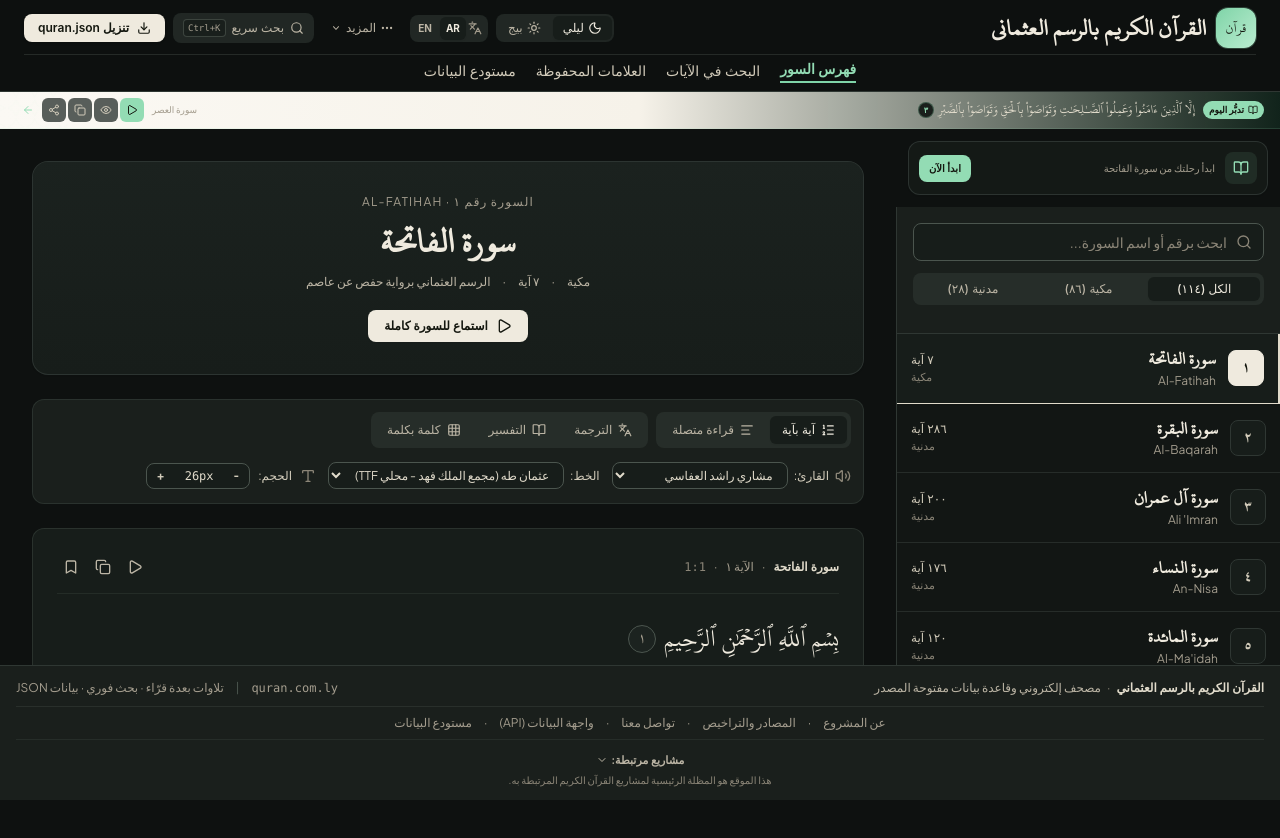
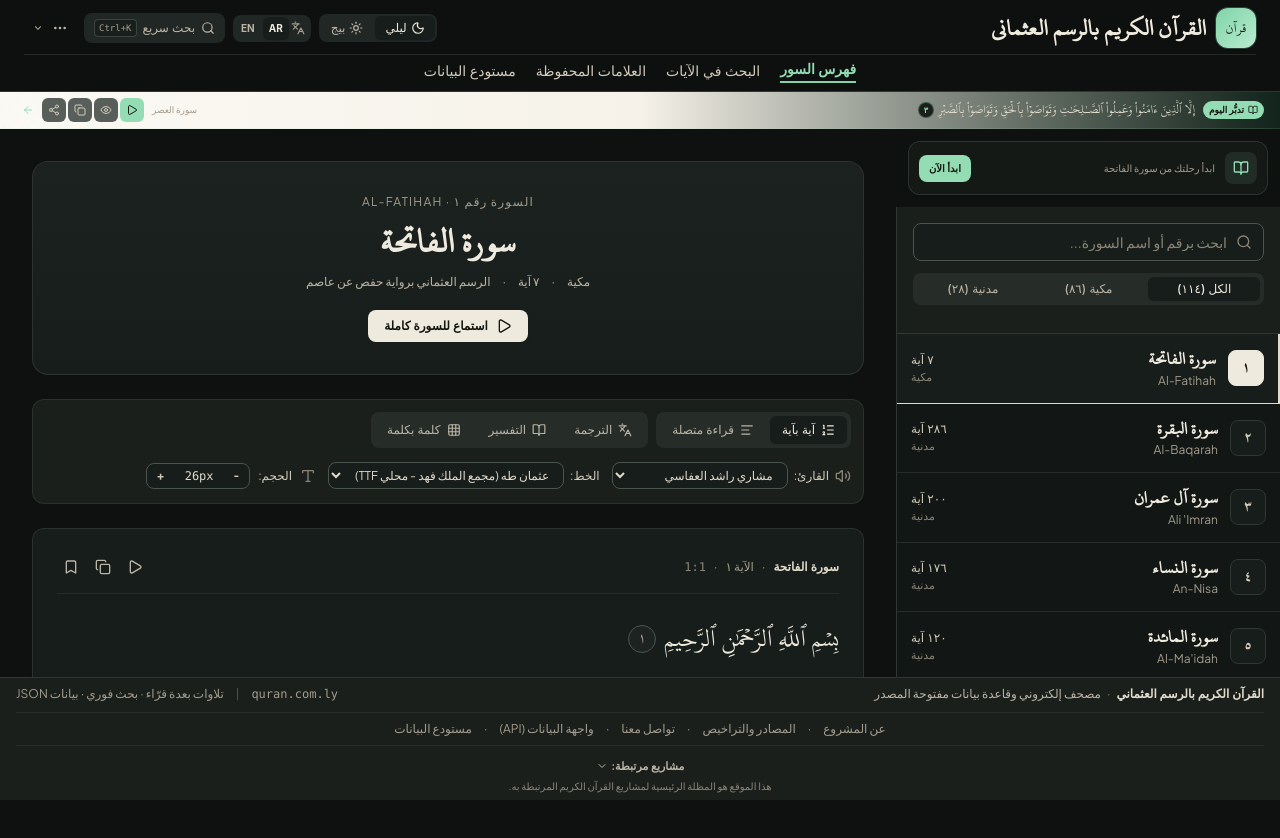
Before and after one commit to Gamingmonster2/quran.com.ly, a React (Vite) app: page / in a window 1280 px wide. Shown: the top 838 px of the page. Built offline with nearby package versions, Linux system fonts and the light colour scheme; a web font is replaced by a local one.

Commit message:
UX: hide footer in reading mode, replace More menu + download button with a single left options (ellipsis) menu containing data, pages and related sites

```diff
--- a/src/App.tsx
+++ b/src/App.tsx
@@ -821,6 +821,7 @@ export default function App() {
             navigate(withLang(route, lang));
           }}
           onNavigatePage={(page) => navigate({ name: page })}
+          relatedSites={PROJECT_SITES}
         />
 
         {/* شريط «تدبّر اليوم» الرفيع — أعلى فهرس السور (فقط في الصفحة الرئيسية) */}
@@ -995,8 +996,14 @@ export default function App() {
         )}
       </main>
 
-      {/* Footer: اسم النطاق والوصف وروابط الصفحات التعريفية */}
-      <footer className="shrink-0 border-t border-stone-200 bg-[#FAF7F0] px-3 py-2 sm:px-4 sm:py-3 font-sans">
+      {/* Footer: يظهر في الرئيسية/الصفحات التعريفية فقط — يُخفى تمامًا في وضع القراءة */}
+      <footer
+        className={`${
+          route.name === 'surah' && !(selectedSurahId === 1 && !route.ayahId)
+            ? 'hidden'
+            : 'shrink-0'
+        } border-t border-stone-200 bg-[#FAF7F0] px-3 py-1 sm:px-4 sm:py-1.5 font-sans`}
+      >
         <div className="hidden sm:flex max-w-7xl mx-auto flex-col sm:flex-row items-center justify-between gap-2 text-center sm:text-right">
           <div className="text-xs text-stone-600 leading-relaxed">
             <span className="font-bold text-stone-800">{t('app.title')}</span>
--- a/src/components/Header.tsx
+++ b/src/components/Header.tsx
@@ -25,8 +25,10 @@ interface HeaderProps {
   lang: Lang;
   /** تبديل لغة الواجهة بين العربية والإنجليزية؛ App يتولى حفظها وتغيير اتجاه الصفحة */
   onSwitchLang: (lang: Lang) => void;
-  /** الانتقال إلى الصفحات التعريفية من قائمة «المزيد» المنسدلة */
+  /** الانتقال إلى الصفحات التعريفية من قائمة الخيارات المنسدلة */
   onNavigatePage: (page: 'about' | 'sources' | 'contact' | 'api') => void;
+  /** المواقع المرتبطة (المظلة) — تُعرض داخل قائمة الخيارات */
+  relatedSites: readonly string[];
 }
 
 export const Header: React.FC<HeaderProps> = ({
@@ -40,6 +42,7 @@ export const Header: React.FC<HeaderProps> = ({
   lang,
   onSwitchLang,
   onNavigatePage,
+  relatedSites,
 }) => {
   const { t } = useI18n();
   const isArabic = lang === 'ar';
@@ -189,20 +192,6 @@ export const Header: React.FC<HeaderProps> = ({
             ))}
           </div>
 
-          {/* قائمة «المزيد» المنسدلة — الصفحات الثانوية لا تُعرض دائمًا */}
-          <DropdownMenu
-            label={t('header.more')}
-            ariaLabel={t('header.more')}
-            icon={<MoreHorizontal aria-hidden="true" className="h-3.5 w-3.5" />}
-            items={[
-              { key: 'about', label: t('footer.about'), onSelect: () => onNavigatePage('about') },
-              { key: 'sources', label: t('footer.sources'), onSelect: () => onNavigatePage('sources') },
-              { key: 'contact', label: t('footer.contact'), onSelect: () => onNavigatePage('contact') },
-              { key: 'api', label: t('footer.api'), onSelect: () => onNavigatePage('api') },
-              { key: 'data', label: t('footer.data'), onSelect: onOpenDataModal },
-            ]}
-          />
-
           {/* فتح لوحة الأوامر والتنقل السريع (Ctrl/Cmd+K) — يظهر فقط إن مرّر App الدالة */}
           {onOpenCommandPalette && (
             <button
@@ -221,16 +210,26 @@ export const Header: React.FC<HeaderProps> = ({
             </button>
           )}
 
-          <button
-            type="button"
-            onClick={onOpenDataModal}
-            title={t('header.download')}
-            aria-label={t('header.download')}
-            className={`inline-flex items-center gap-2 px-2.5 py-1.5 text-xs font-semibold text-white bg-stone-900 rounded-lg hover:bg-stone-800 transition-colors shadow-sm whitespace-nowrap shrink-0 sm:px-3.5 ${FOCUS_RING}`}
-          >
-            <Download className="w-3.5 h-3.5" aria-hidden="true" />
-            <span className="hidden md:inline">{t('header.download')}</span>
-          </button>
+          {/* زر الخيارات (⋯) في أقصى اليسار: كل الأشياء الثانوية هنا بدل عرضها دائمًا */}
+          <DropdownMenu
+            label=""
+            ariaLabel={t('header.options')}
+            icon={<MoreHorizontal aria-hidden="true" className="h-4 w-4" />}
+            showLabel="always"
+            items={[
+              { key: 'download', label: t('header.download'), onSelect: onOpenDataModal },
+              { key: 'about', label: t('footer.about'), onSelect: () => onNavigatePage('about') },
+              { key: 'sources', label: t('footer.sources'), onSelect: () => onNavigatePage('sources') },
+              { key: 'contact', label: t('footer.contact'), onSelect: () => onNavigatePage('contact') },
+              { key: 'api', label: t('footer.api'), onSelect: () => onNavigatePage('api') },
+              { key: 'data', label: t('footer.data'), onSelect: onOpenDataModal },
+              ...relatedSites.map((domain) => ({
+                key: `site-${domain}`,
+                label: domain,
+                onSelect: () => window.open(`https://${domain}`, '_blank', 'noopener'),
+              })),
+            ]}
+          />
         </div>
       </div>
 
--- a/src/i18n.tsx
+++ b/src/i18n.tsx
@@ -41,6 +41,7 @@ const ar: Record<string, string> = {
   'header.download': 'تنزيل quran.json',
   'header.quickSearch': 'بحث سريع (Ctrl+K)',
   'header.more': 'المزيد',
+  'header.options': 'خيارات ومواقع',
   'header.language': 'اللغة',
   'theme.group': 'وضع العرض',
   'theme.dark': 'ليلي',
@@ -146,6 +147,7 @@ const en: Record<string, string> = {
   'header.download': 'Download quran.json',
   'header.quickSearch': 'Quick search (Ctrl+K)',
   'header.more': 'More',
+  'header.options': 'Options & sites',
   'header.language': 'Language',
   'theme.group': 'Display mode',
   'theme.dark': 'Dark',
```
